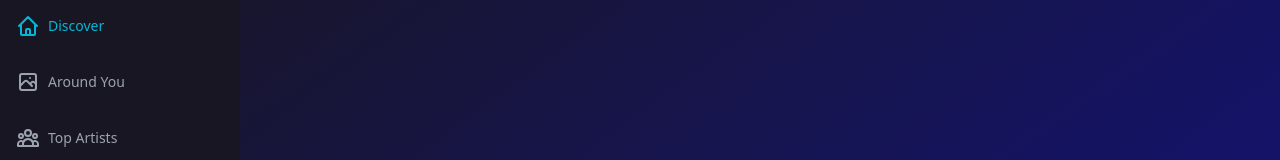
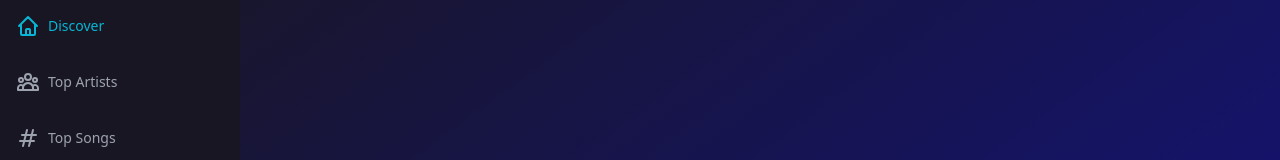
Before and after one commit to JhymerMartinez/MusicApp, a React (Vite) app: page / in a window 1280 px wide. Shown: the part 154-314 px from the top of the page. Built offline with nearby package versions, Linux system fonts and the light colour scheme; no server answers.

Commit message:
feat: remove AroundYou page

```diff
--- a/src/App.jsx
+++ b/src/App.jsx
@@ -2,7 +2,7 @@ import { useSelector } from 'react-redux';
 import { Route, Routes } from 'react-router-dom';
 
 import { Searchbar, Sidebar, MusicPlayer, TopPlay } from './components';
-import { ArtistDetails, TopArtists, AroundYou, Discover, Search, SongDetails, TopCharts } from './pages';
+import { ArtistDetails, TopArtists, Discover, Search, SongDetails, TopCharts } from './pages';
 
 const App = () => {
   const { activeSong } = useSelector((state) => state.player);
@@ -19,7 +19,6 @@ const App = () => {
               <Route path="/" element={<Discover />} />
               <Route path="/top-artists" element={<TopArtists />} />
               <Route path="/top-songs" element={<TopCharts />} />
-              <Route path="/around-you" element={<AroundYou />} />
               <Route path="/artists/:artistId" element={<ArtistDetails />} />
               <Route path="/songs/:songId" element={<SongDetails />} />
               <Route path="/search/:searchTerm" element={<Search />} />
--- a/src/assets/constants.js
+++ b/src/assets/constants.js
@@ -19,7 +19,6 @@ export const genres = [
 
 export const links = [
   { name: 'Discover', to: '/', icon: HiOutlineHome },
-  { name: 'Around You', to: '/around-you', icon: HiOutlinePhotograph },
   { name: 'Top Artists', to: '/top-artists', icon: HiOutlineUserGroup },
   { name: 'Top Songs', to: '/top-songs', icon: HiOutlineHashtag },
 ];
--- a/src/pages/AroundYou.jsx
+++ /dev/null
@@ -1,5 +0,0 @@
-import React from 'react';
-
-const CountryTracks = () => <div>CountryTracks</div>;
-
-export default CountryTracks;
--- a/src/pages/index.js
+++ b/src/pages/index.js
@@ -4,7 +4,6 @@ import ArtistDetails from './ArtistDetails';
 import SongDetails from './SongDetails';
 import Search from './Search';
 import TopCharts from './TopCharts';
-import AroundYou from './AroundYou';
 
 export {
   Discover,
@@ -13,5 +12,4 @@ export {
   ArtistDetails,
   SongDetails,
   TopCharts,
-  AroundYou,
 };
```
